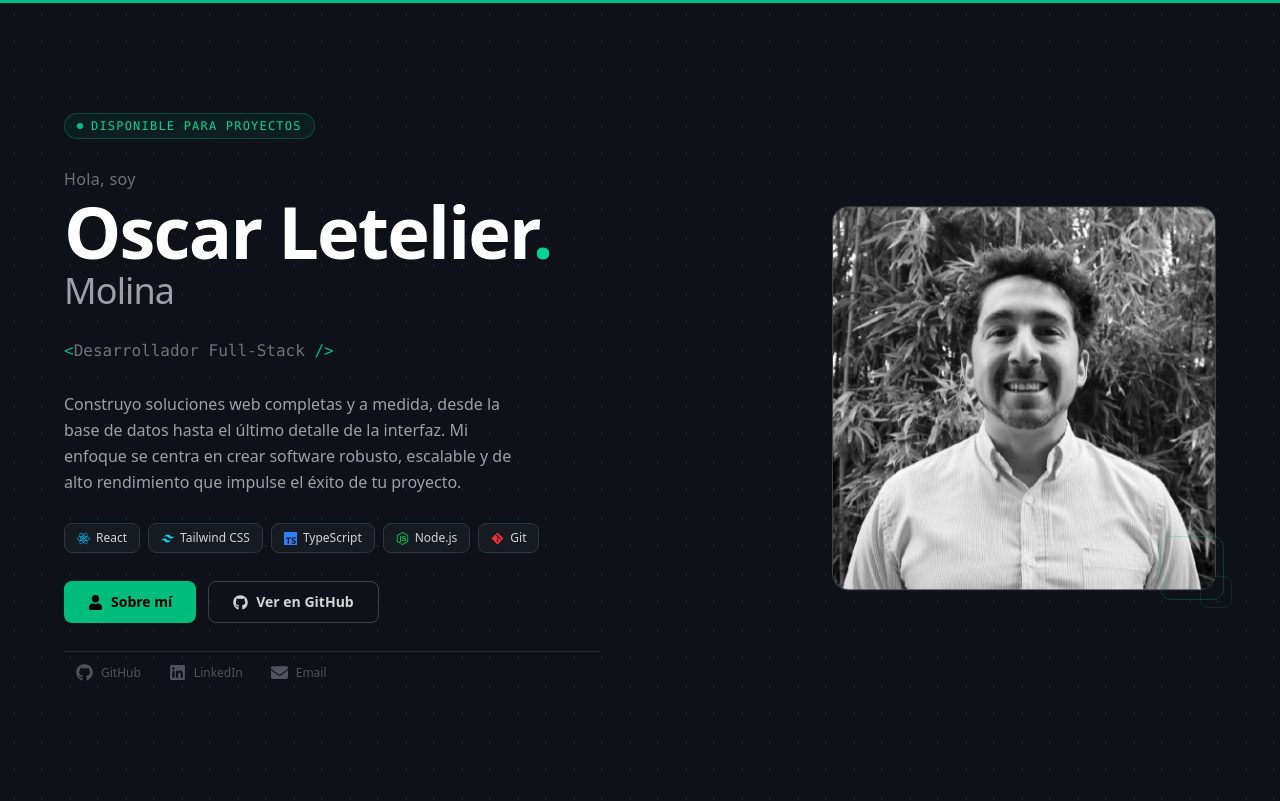
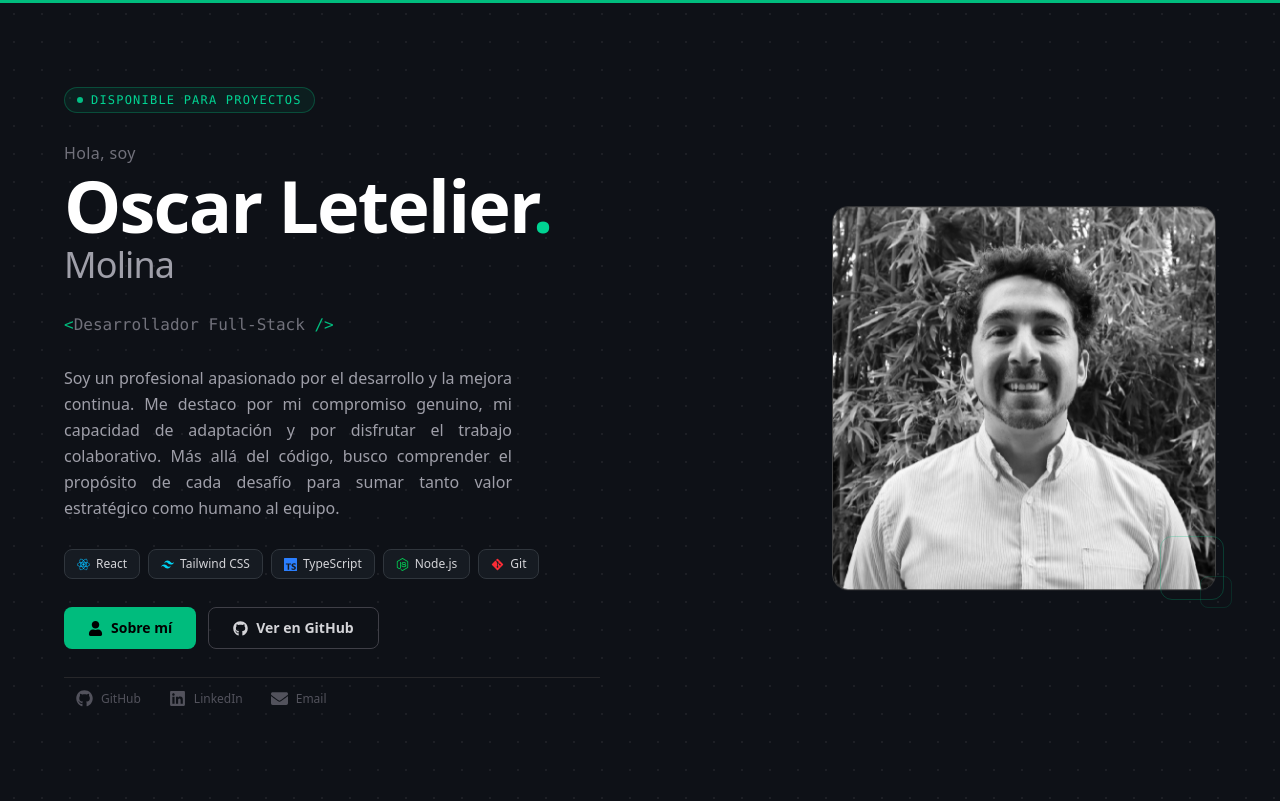
Before and after one commit to OscarLetelier/Oscar-Letelier-Web, a React (Vite) app: page / in a window 1280 px wide. Shown: the top 801 px of the page. Built offline with nearby package versions, Linux system fonts and the light colour scheme.

Commit message:
Update: Jusfity

```diff
--- a/src/components/Sections/Home/Home.tsx
+++ b/src/components/Sections/Home/Home.tsx
@@ -71,7 +71,7 @@ const Home: React.FC = () => {
 
           {/* Descripción — antes estaba en homeData pero sin usar */}
           <motion.p
-            className="text-zinc-400 text-sm md:text-base leading-relaxed max-w-md mx-auto md:mx-0"
+            className="text-zinc-400 text-justify text-sm md:text-base leading-relaxed max-w-md mx-auto md:mx-0"
             variants={itemVariants}
           >
             {description}
--- a/src/data/homeData.ts
+++ b/src/data/homeData.ts
@@ -35,7 +35,7 @@ export const homeData: HomeData = {
   },
   subtitle: "Desarrollador Full-Stack",
   description:
-    "Construyo soluciones web completas y a medida, desde la base de datos hasta el último detalle de la interfaz. Mi enfoque se centra en crear software robusto, escalable y de alto rendimiento que impulse el éxito de tu proyecto.",
+    "Soy un profesional apasionado por el desarrollo y la mejora continua. Me destaco por mi compromiso genuino, mi capacidad de adaptación y por disfrutar el trabajo colaborativo. Más allá del código, busco comprender el propósito de cada desafío para sumar tanto valor estratégico como humano al equipo.",
   techIcons: [
     { Icon: FaReact, title: "React", color: "text-sky-400" },
     { Icon: SiTailwindcss, title: "Tailwind CSS", color: "text-cyan-400" },
```
